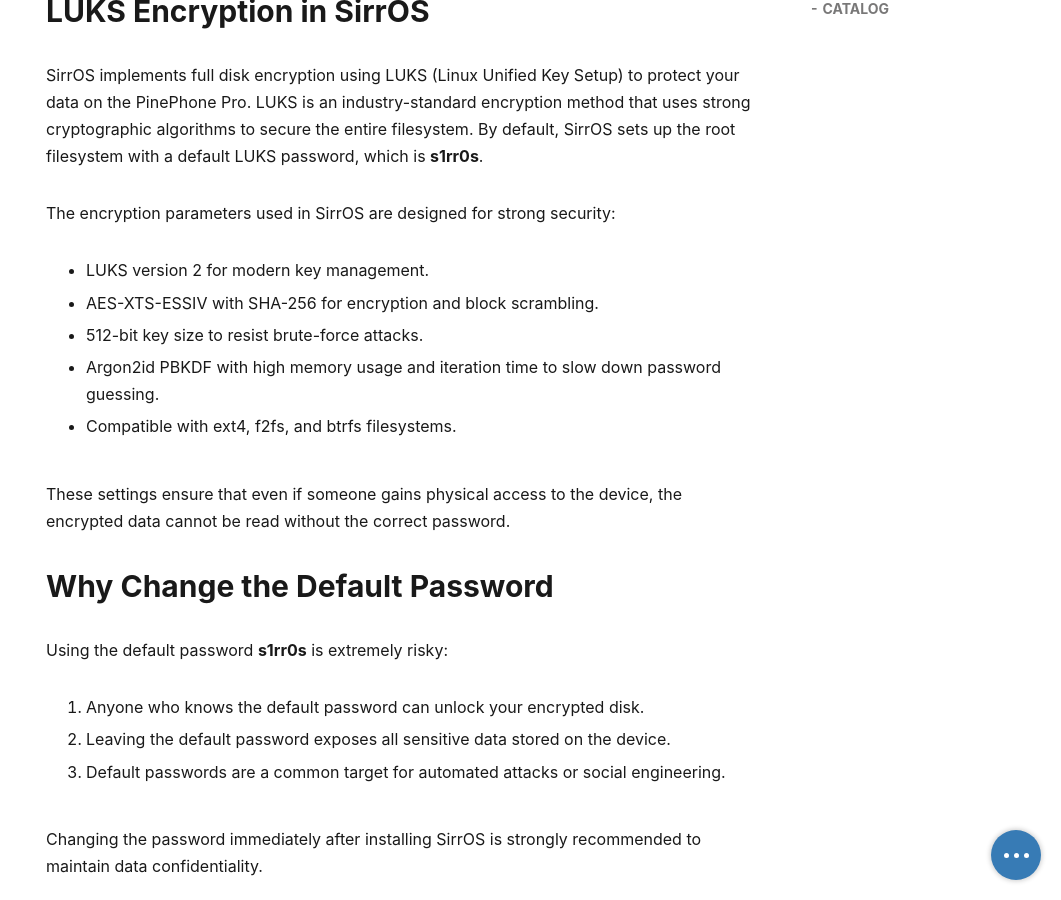
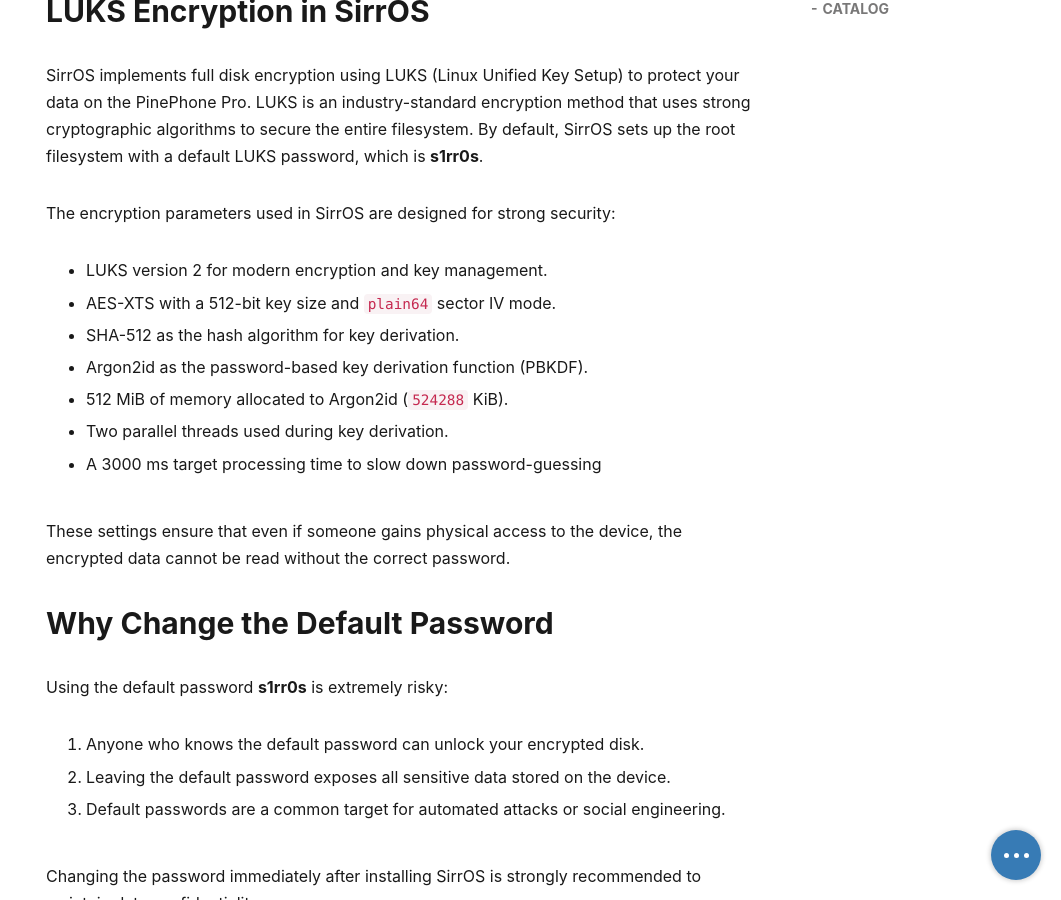
Before and after one commit to Sirr-OS/sirr-os.github.io, a Jekyll site: the page built from _posts/2026-1-2-Luks-and-SirrLuks.md, in a window 1280 px wide and 900 px high, scrolled down 373 px. Shown: the whole window, without its empty margins (219-1280 px from the left). Built offline with Jekyll 4.4.1, drawn with Linux system fonts in a browser that asks for light colours; nearby versions of some CDN libraries; a script that is not in the unit is left out.

Commit message:
Clarify LUKS encryption parameters in documentation
Updated encryption parameters for clarity and security details.

```diff
--- a/_posts/2026-1-2-Luks-and-SirrLuks.md
+++ b/_posts/2026-1-2-Luks-and-SirrLuks.md
@@ -17,15 +17,19 @@
 
 The encryption parameters used in SirrOS are designed for strong security:
 
-* LUKS version 2 for modern key management.
+* LUKS version 2 for modern encryption and key management.
 
-* AES-XTS-ESSIV with SHA-256 for encryption and block scrambling.
+* AES-XTS with a 512-bit key size and `plain64` sector IV mode.
 
-* 512-bit key size to resist brute-force attacks.
+* SHA-512 as the hash algorithm for key derivation.
 
-* Argon2id PBKDF with high memory usage and iteration time to slow down password guessing.
+* Argon2id as the password-based key derivation function (PBKDF).
 
-* Compatible with ext4, f2fs, and btrfs filesystems.
+* 512 MiB of memory allocated to Argon2id (`524288` KiB).
+
+* Two parallel threads used during key derivation.
+
+* A 3000 ms target processing time to slow down password-guessing
 
 These settings ensure that even if someone gains physical access to the device, the encrypted data cannot be read without the correct password.
 
```
